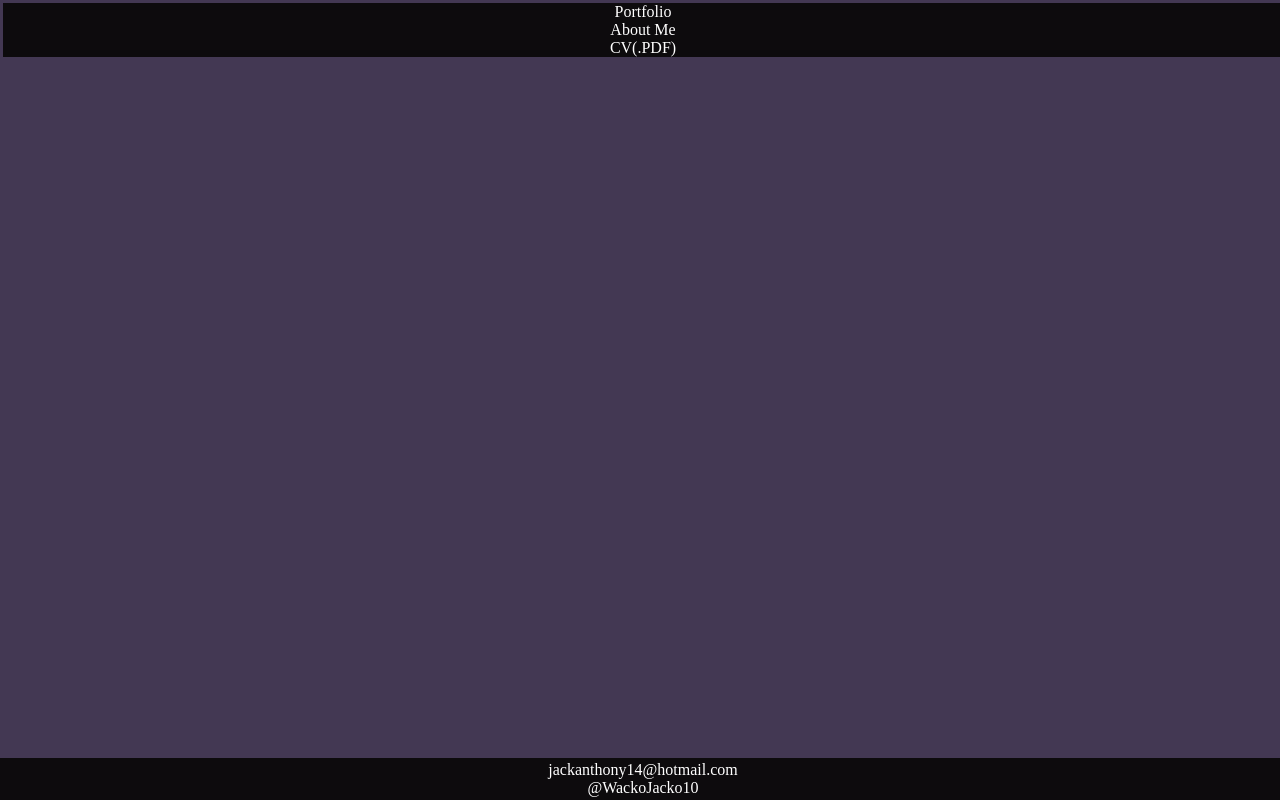
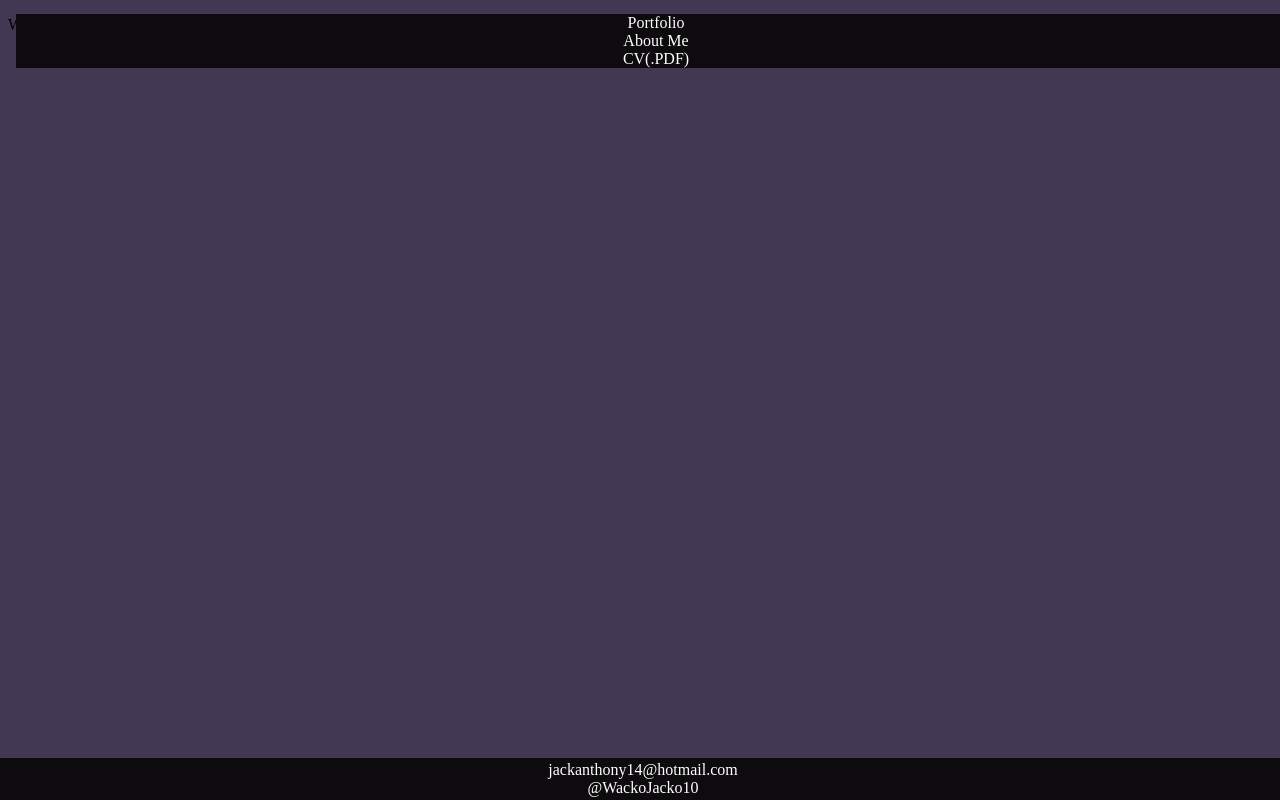
Before and after one commit to WackoJacko10/WackoJacko10.github.io, a plain HTML site: page index.html in a window 1280 px wide. Drawn offline with Linux system fonts and the light colour scheme.

Commit message:
Update style.css

```diff
--- a/style.css
+++ b/style.css
@@ -3,9 +3,10 @@
     left: 0;
     top: 0;
     width: 100%;
+    list-style-type: none;
+    float: left;
     text-align: center;
-    padding: 3px;
-    list-style-type: none;
+    padding: 14px 16px;
 }
 
 ul {
```
